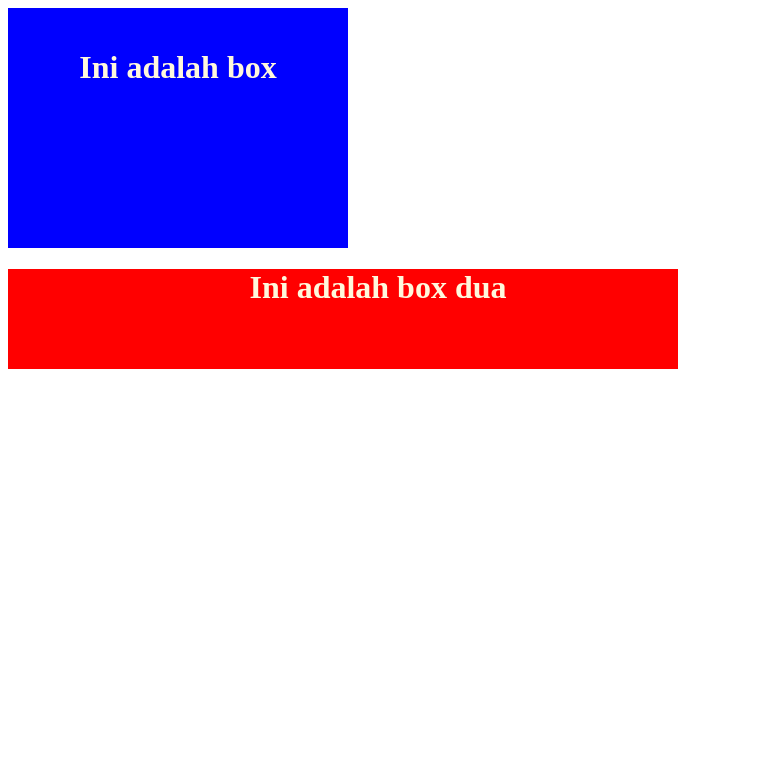
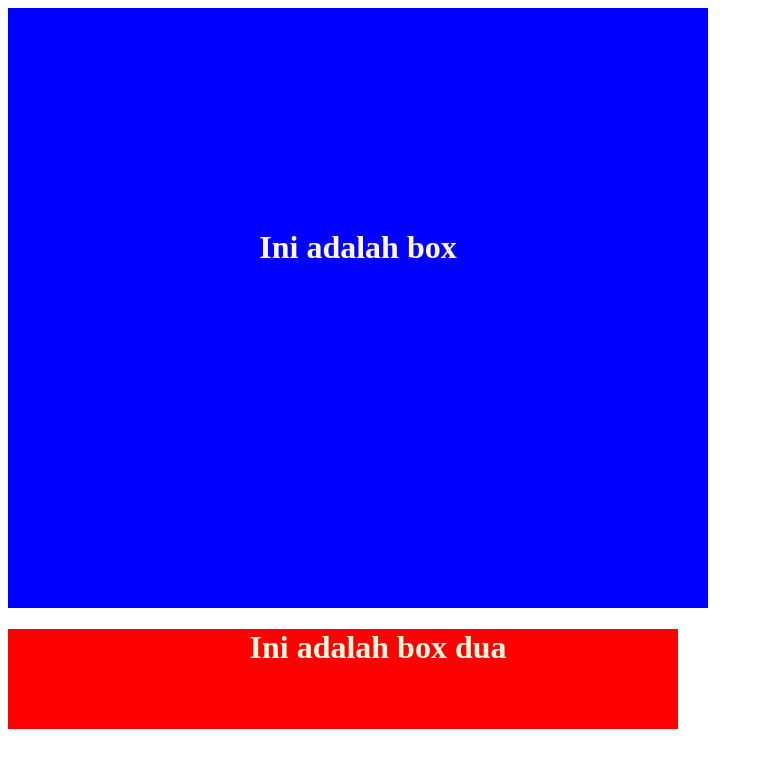
Before and after one commit to nurwahibzy/Pemrograman-Web, a PHP site: the page made by dasarWeb/Pertemuan 2/index.html in a window 1280 px wide. Shown: the top 768 px of the page, without its empty margins (0-763 px from the left). Run offline with PHP 8.4, Linux system fonts and the light colour scheme.

Commit message:
Praktikum 6 Padding: Mengubah nilai padding=200px pada class .box

```diff
--- a/dasarWeb/Pertemuan 2/stylePadding.css
+++ b/dasarWeb/Pertemuan 2/stylePadding.css
@@ -10,7 +10,7 @@ h2 {
   background: blue;
   height: 200px;
   width: 300px;
-  padding: 20px;
+  padding: 200px;
 }
 .box-dua {
   background: red;
```
